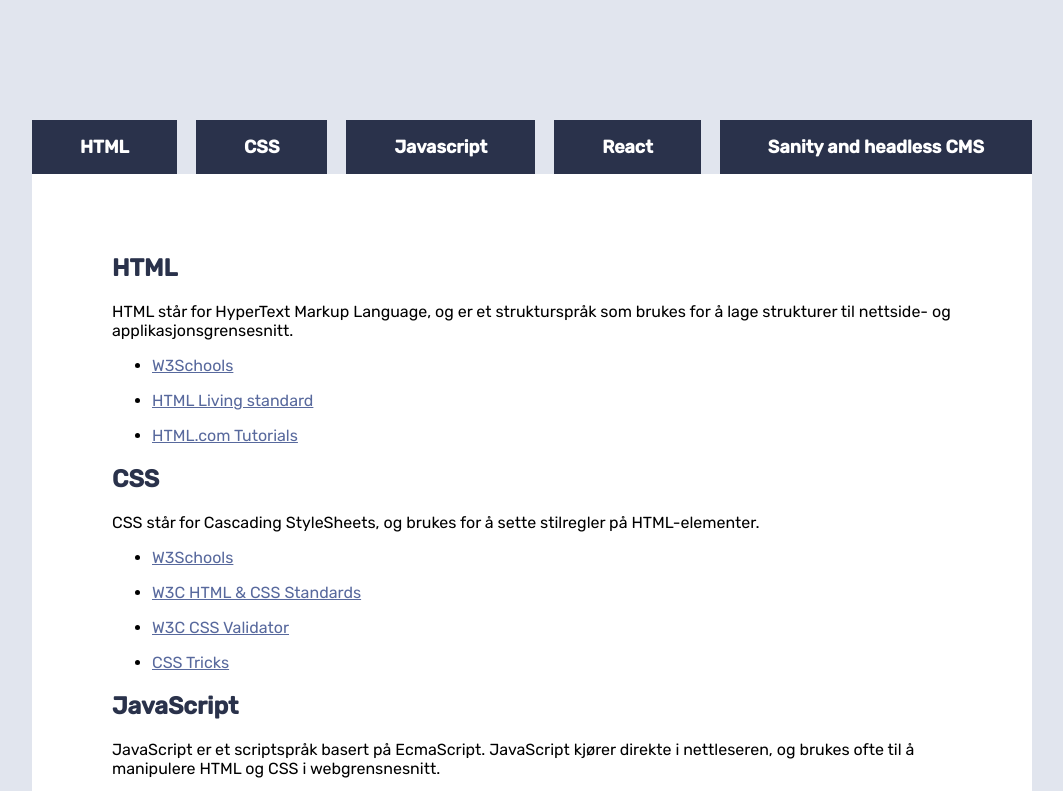
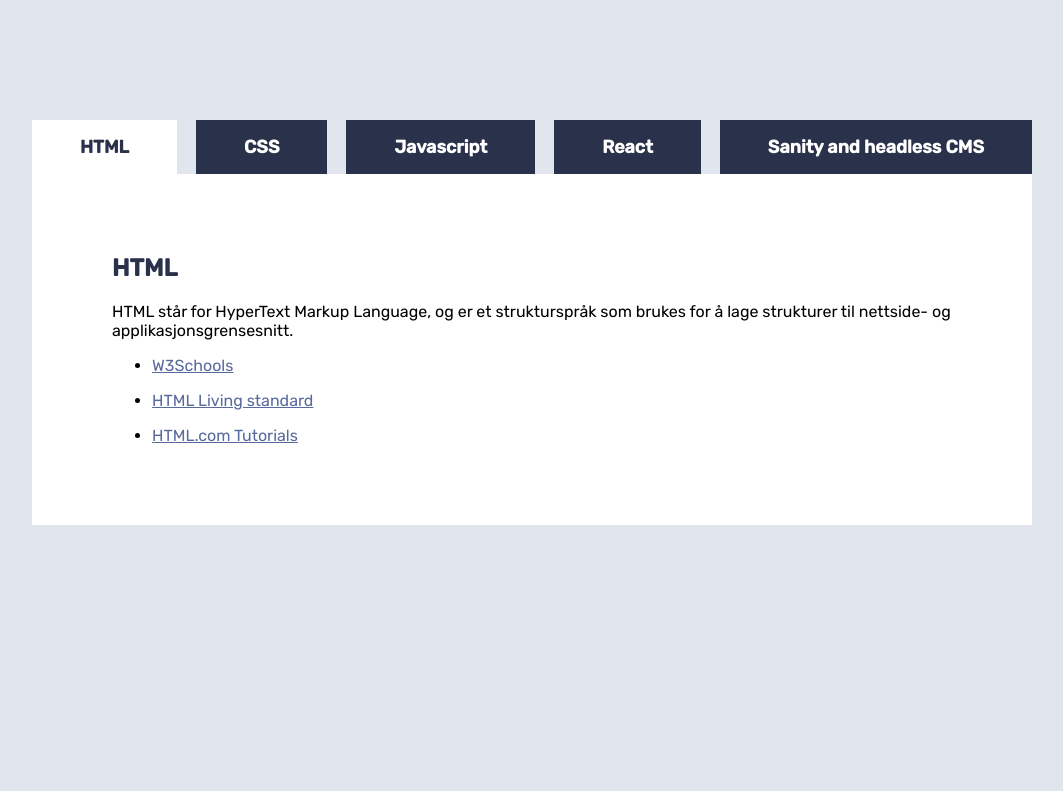
Before and after one commit to Theabergnord/uin24ak2_resource_layout_Bergnord, a plain HTML site: page index.html in a window 1280 px wide. Both pictures are taken after a click on the link "HTML". Shown: the top 791 px of the page, without its empty margins (108-1171 px from the left). Drawn offline with Linux system fonts and the light colour scheme.

Commit message:
Fullført

```diff
--- a/index.html
+++ b/index.html
@@ -1,5 +1,5 @@
 <!DOCTYPE html>
-<html lang="en">
+<html lang="nb">
 <head>
     <meta charset="UTF-8">
     <meta http-equiv="X-UA-Compatible" content="IE=edge">
@@ -8,21 +8,22 @@
     <link href="style.css" rel="stylesheet" media="all">
 </head>
 <body>
+    <!-- HTML-kode for navigasjonen med classer og id-er, og linker sammen filene i prosjektet. -->
     <div id="container">
         <nav>
-            <ul>
-                <li><a href="#">HTML</a></li>
-                <li><a href="#">CSS</a></li>
-                <li><a href="#">Javascript</a></li>
-                <li><a href="#">React</a></li>
-                <li><a href="#">Sanity and headless CMS</a></li>
+            <ul id="info">
+                <li><a href="#" class="0">HTML</a></li>
+                <li><a href="#" class="1">CSS</a></li>
+                <li><a href="#" class="2">Javascript</a></li>
+                <li><a href="#" class="3">React</a></li>
+                <li><a href="#" class="4">Sanity and headless CMS</a></li>
             </ul>
         </nav>
 
         <main>
         </main>
+
     </div>
-
 
     <script src="ressurser.js"></script>
     <script src="second.js"></script>
--- a/second.js
+++ b/second.js
@@ -1,17 +1,34 @@
-console.log(resources)
+/* Henter id-en og legger til eventListener og funksjon, samt lager if-test for å hente rett informasjon fra arrayen.
+Kilder: https://www.w3schools.com/jsref/event_target.asp , https://www.w3schools.com/jsref/prop_element_tagname.asp , https://www.w3schools.com/jsref/met_element_getattribute.asp */
+document.getElementById("info").addEventListener("click", function(event){
+    if(event.target.tagName === "A"){
+        const index = event.target.getAttribute("class")
+        content(index)
 
-let con = ""
+        //Legger til en ekstra classe på det elementet som blir trykket på, og fjerner den fra de andre elementene.
+        //Kilde: https://stackoverflow.com/questions/74813996/toggle-a-classlist-within-a-foreach-loop-in-javascript
+        const active = document.querySelectorAll("#info a");
+        active.forEach(function (item) {
+            item.classList.remove("active");
+        });
+        event.target.classList.add("active");
+    }
+})
 
-resources.map((res) => { con += `<h2>${res.category}</h2>
-<p>${res.text}</p>`
 
-res.sources.map((sor) => {
-    con += `<ul>
-    <li><a href="${sor.url}">${sor.title}</a></li>
-    </ul>`
-})
-})
-/* Kilde til map inni map: https://stackoverflow.com/questions/49094137/reactjs-map-inside-a-map */
+/* Lager en funksjon for å hente og skrive ut informasjonen i arrayen resources. Kilde til map: https://stackoverflow.com/questions/49094137/reactjs-map-inside-a-map*/
+function content(index){
+    const select = resources[index]
 
-const main = document.getElementsByTagName("main")
-main[0].innerHTML = con
+    let info = `<h2>${select.category}</h2>
+    <p>${select.text}</p>`
+
+    select.sources.map((source) => {
+        info += `<ul>
+        <li><a href="${source.url}">${source.title}</a></li>
+        </ul>`
+    })
+
+    const main = document.querySelector("main")
+    main.innerHTML = info
+}
--- a/style.css
+++ b/style.css
@@ -1,5 +1,7 @@
+/*Importerer font*/
 @import url('https://fonts.googleapis.com/css2?family=Rubik:wght@400;500&display=swap');
 
+/*Lager variabler til fargene */
 :root {
     --darkblue: #2A324B;
     --blue: #58699D;
@@ -7,6 +9,7 @@
     --white: #fff;
 }
 
+/*Styler body elementet og gjør det responsivt. */
 body{
     background-color: var(--grey);
     font-family: 'Rubik', 'sans-serif';
@@ -15,6 +18,7 @@ body{
     justify-content: space-around;
 }
 
+/*Styler div elementet med id-en container med farge, størrelser og margin */
 #container{
     width: 100%;
     max-width: 1000px;
@@ -23,19 +27,17 @@ body{
     background-color: var(--white);
 }
 
-
+/*Styler og finner posisjon for elementene inni nav for å samsvare med skissen til oppgaven. */
 nav{
     background-color: var(--grey);
     padding-top: 1rem;
 }
-
 nav ul{
     list-style-type: none;
     display: flex;
     padding: 0;
     justify-content: space-between;
 }
-
 nav a{
     display: inline-block;
     text-decoration: none;
@@ -48,19 +50,24 @@ nav a{
     background-color: var(--darkblue);
 }
 
+/*Endrer farge på det elementete som er aktivt */
+#info .active{
+    background-color: var(--white);
+    color: var(--darkblue);
+}
 
+/* Styler main med margin og farger */
 main{
     margin: 5rem;
 }
-
 main a{
     color: var(--blue);
 }
-
 main h2{
     color:var(--darkblue);
 }
 
+/* Gjør mobilversjon mer brukervennlig */
 @media(max-width: 750px){
     #container{
         margin-top: 1rem;
```
